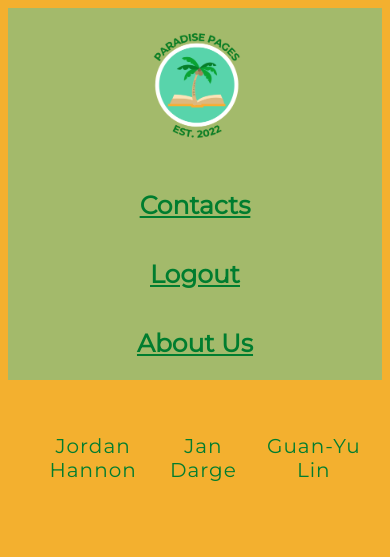
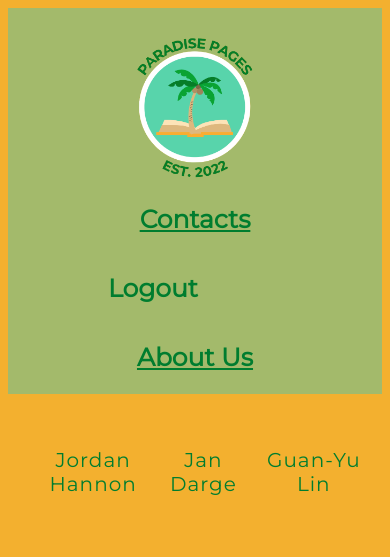
Before and after one commit to Paradise-Pages/COP4331-Group6, a PHP site: page /members.html in a window 390 px wide. Shown: the top 557 px of the page. Run offline with PHP 8.4, Linux system fonts and the light colour scheme; some web fonts are replaced.

Commit message:
fixing links

```diff
--- a/css/members.css
+++ b/css/members.css
@@ -6,16 +6,6 @@ body {
     background-repeat: no-repeat;
     background-attachment: fixed;
     background-size: cover;
-}
-
-/* logo formatting */
-#logo {
-    padding-left: 1%;
-    padding-top: 1%;
-    width: 70%;
-    height: 70%;
-    left: 0;
-    top: 0;
 }
 
 /* button formatting */
@@ -96,6 +86,14 @@ body {
     color: #007D2F;
 }
 
+.sidenav img{
+  display: block;
+  margin-top: 15px;
+  margin-left: auto;
+  margin-right: auto;
+  width: 70%;
+}
+
 .sidenav a:hover{
     color:#6ccf55;
 }
@@ -103,6 +101,26 @@ body {
 /*shows active tab */
 .sidenav a:hover:not(.active)
 {
+    color:#897261;
+}
+
+.buttons {
+    padding: 10px 0px 15px 0px;
+    display: block;
+    text-align: center;
+    font-family: 'Montserrat';
+    font-style: normal;
+    font-weight: 600;
+    font-size: 25px;
+    line-height: 44px;
+    color: #007D2F;
+    background:none;
+    border:none;
+    cursor: pointer;
+    margin-left: 80px;
+}
+
+.buttons:hover{
     color:#897261;
 }
 
@@ -117,12 +135,9 @@ body {
     .sidenav a{
         font-size: 25px;
     }
+    .sidenav img{width: 40%;}
     div.content {
         margin-left: 0;
-    }
-    #logo {
-        width: 30%;
-        height: 30%;
     }
     .grid-container {
         display: grid;
@@ -132,6 +147,7 @@ body {
         margin-left: 25px;
         margin-right: 25px;
     }
+    .buttons{margin-left: 100px;}
 }
 /*displays the bar vertically*/
 @media only screen and (max-width: 400px) {
@@ -140,10 +156,7 @@ body {
         float:none;
         font-size: 25px;
     }
-    #logo {
-        width: 30%;
-        height: 30%;
-    }
+    .sidenav img{width: 40%;}
     .grid-container {
         display: grid;
         grid-template-columns: 33% 33% 33%;
--- a/members.html
+++ b/members.html
@@ -4,15 +4,16 @@
     <meta charset="UTF-8">
 	  <meta name="viewport" content="width=device-width, initial-scale=1.0">
      <link rel="stylesheet" href="css/members.css"/>
+     <script type="text/javascript" src="js/code.js"></script>
      <link href='https://fonts.googleapis.com/css?family=Montserrat' rel='stylesheet'>
      <link href='https://fonts.googleapis.com/css?family=Island Moments' rel='stylesheet'>
   </head>
   <body>
     <!--side navi-->
     <div class="sidenav">
-      <a href="index.html"><img id="logo" src="images/icon.png"></a>
-      <a class="active" href="#Contacts">Contacts</a>
-      <a href="#Logout">Logout</a>
+      <img src="images/icon.png">
+      <a href="contacts.html">Contacts</a>
+      <button type="button" id="logoutButton" class="buttons" onclick="doLogout();">Logout</button>
       <a href="members.html">About Us</a>
       <!--
       a button onclick="###">Delete</button>
```
Also changed, not shown: contacts.html (+3 -4 lines), css/contacts.css (+11 -18 lines).
